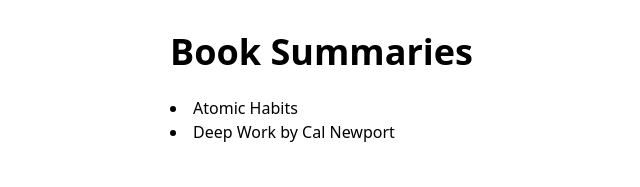
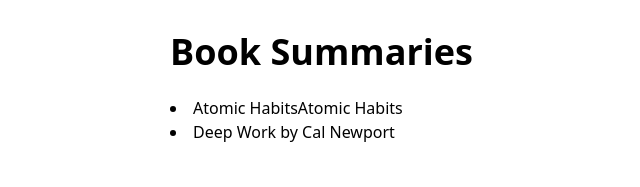
Before and after one commit to TheGainMaker/TheGainMaker-, a Next.js app: page /summaries in a window 1280 px wide. Shown: the top 187 px of the page, without its empty margins (150-790 px from the left). Built offline with nearby package versions, Linux system fonts and the light colour scheme.

Commit message:
Update index.js

```diff
--- a/pages/summaries/index.js
+++ b/pages/summaries/index.js
@@ -8,6 +8,7 @@
       <ul className="list-disc list-inside space-y-4">
         <li>
           <Link href="/summaries/atomic-habits">Atomic Habits</Link>
+          <Link href="/summaries/atomic-habits">Atomic Habits</Link>
           <li><Link href="/summaries/deep-work">Deep Work by Cal Newport</Link></li>
         </li>
         {/* You can add more summaries here later */}
```
